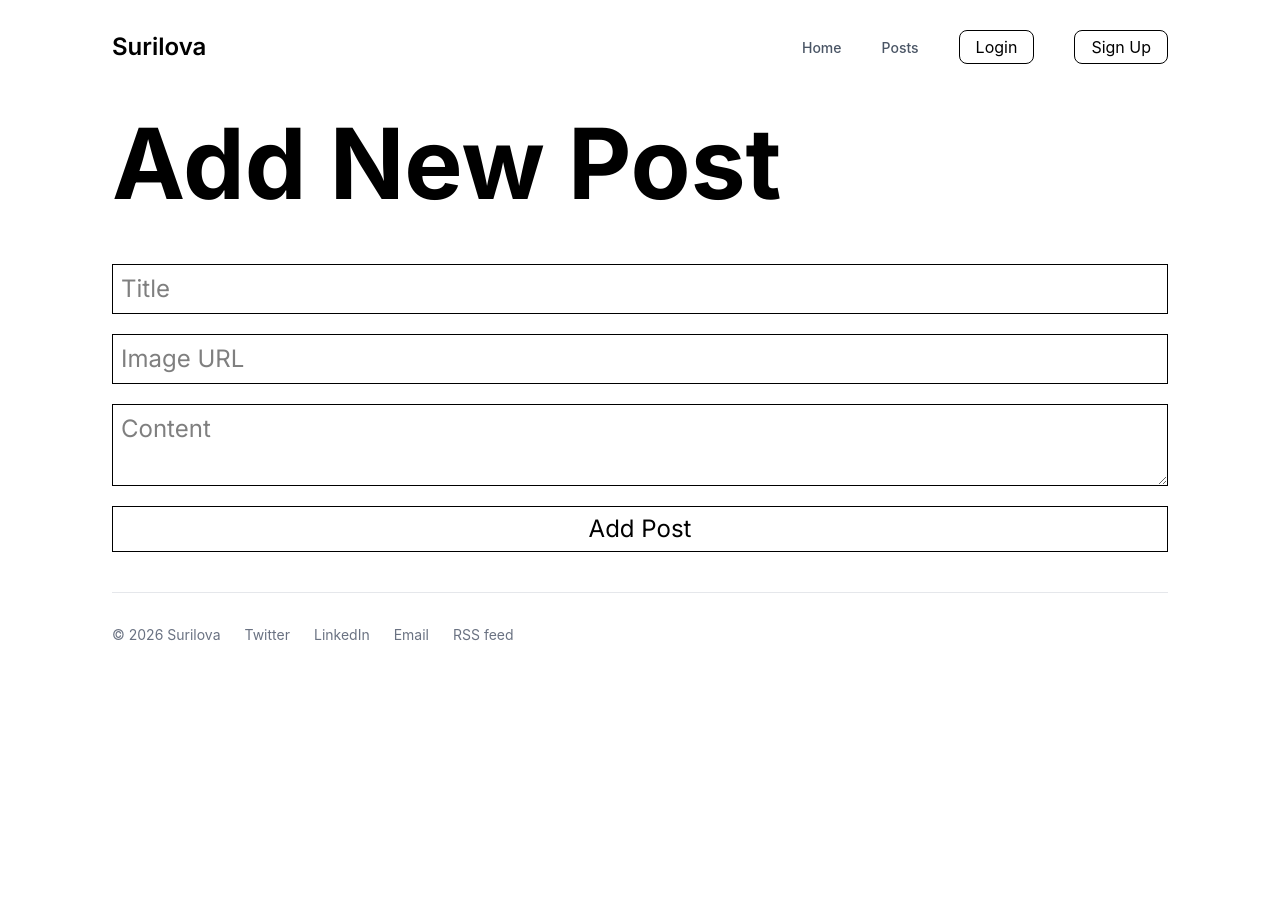
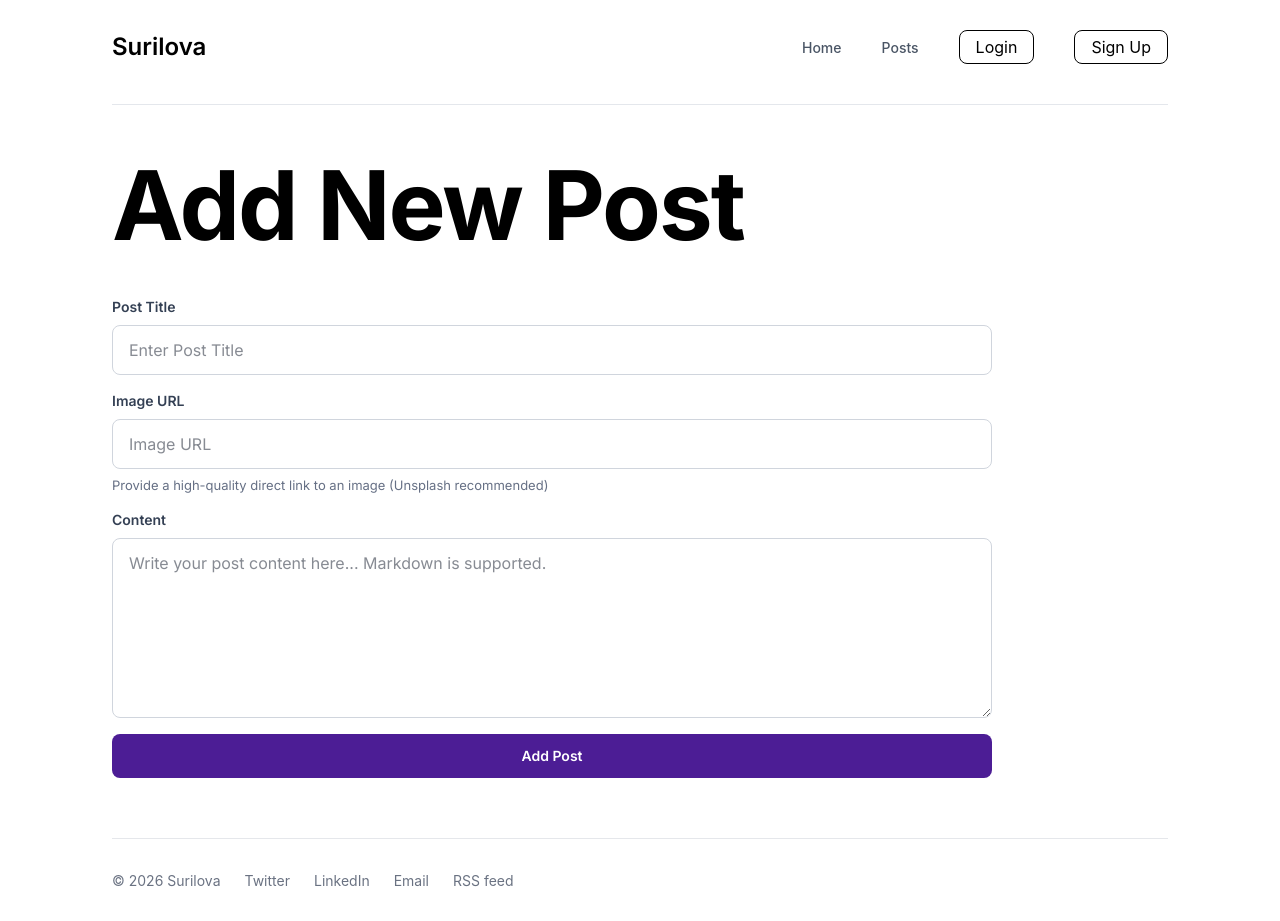
Before and after one commit to helen25sur/blog-frontend, a React (Vite) app: page /posts/add-post in a window 1280 px wide. Before the commit the page ends 800 px from the top, so only its background shows below. Built offline with nearby package versions, Linux system fonts and the light colour scheme; no server answers.

Commit message:
fix: change styles for FormAddPost.jsx

```diff
--- a/src/components/FormAddPost.jsx
+++ b/src/components/FormAddPost.jsx
@@ -1,13 +1,27 @@
 export default function FormAddPost({ title, setTitle, imageURL, setImageURL, content, setContent, addPost }) {
   return (
     <>
-      <h1 className='font-[Inter] lg:text-[98px] lg:leading-30 md:text-7xl md:leading-20 text-5xl leading-16 font-bold mb-10'>Add New Post</h1>
-      <form className="font-[Inter] text-2xl mb-10 flex flex-col gap-5 ">
-        <input className="border p-2" value={title} name="title" onChange={e => setTitle(e.target.value)} placeholder="Title" required />
-        <input className="border p-2" value={imageURL} name="imageURL" onChange={e => setImageURL(e.target.value)} placeholder="Image URL" required />
-        <textarea className="border p-2" name="content" value={content} onChange={e => setContent(e.target.value)} placeholder="Content" required />
-        <button className="border p-1.5" onClick={addPost}>Add Post</button>
-      </form>
+      <h1 className='font-[Inter] lg:text-[96px] lg:leading-30 md:text-7xl md:leading-20 text-5xl leading-16 font-bold mt-5 mb-8 tracking-[-2px]'>Add New Post</h1>
+      <div className="form-container max-w-220 mb-15">
+        <form className="font-[Inter] text-2xl mb-10 flex flex-col ">
+          <div className="form-group mb-4 flex flex-col gap-2">
+            <label className="text-sm text-[#344054] font-semibold" htmlFor="title">Post Title</label>
+            <input className="py-3 px-4 text-base font-[inherit] text-[#101828] bg-white border border-[#D0D5DD] rounded-lg focus:outline-none focus:ring-2 focus:ring-violet-800" value={title} id="title" name="title" onChange={e => setTitle(e.target.value)} placeholder="Enter Post Title" required />
+          </div>
+          <div className="form-group mb-4 flex flex-col gap-2">
+            <label className="text-sm text-[#344054] font-semibold" htmlFor="imageURL">Image URL</label>
+            <input className="py-3 px-4 text-base font-[inherit] text-[#101828] bg-white border border-[#D0D5DD] rounded-lg focus:outline-none focus:ring-2 focus:ring-violet-800" value={imageURL} id="imageURL" name="imageURL" onChange={e => setImageURL(e.target.value)} placeholder="Image URL" required />
+            <span className="hint-text text-[13px] text-[#667085]">Provide a high-quality direct link to an image (Unsplash recommended)</span>
+          </div>
+          <div className="form-group mb-4 flex flex-col gap-2">
+            <label className="text-sm text-[#344054] font-semibold" htmlFor="content">Content</label>
+            <textarea className="min-h-45 py-3 px-4 text-base font-[inherit] text-[#101828] bg-white border border-[#D0D5DD] rounded-lg focus:outline-none focus:ring-2 focus:ring-violet-800" name="content" value={content} onChange={e => setContent(e.target.value)} placeholder="Write your post content here... Markdown is supported." required />
+          </div>
+          <button className="py-3 px-4 bg-[#4C1D95] text-white rounded-lg text-sm font-semibold hover:bg-[#3B0764] cursor-pointer focus:outline-none focus:ring-4 focus:ring-[#4C1D95]/20 transition-colors" onClick={addPost}>
+            Add Post
+          </button>
+        </form>
+      </div>
     </>
 
   );
--- a/src/components/Navigation.jsx
+++ b/src/components/Navigation.jsx
@@ -37,6 +37,7 @@ export default function Navigation({ isLoggedIn, setIsLoggedIn, link }) {
     location.pathname !== '/posts/add-post';
 
   return (
+    <>
       <nav className="flex justify-between width-full mb-10 items-center">
         <div className="logo">
           <h2 className="font-[Inter] text-2xl font-semibold leading-7">
@@ -77,5 +78,8 @@ export default function Navigation({ isLoggedIn, setIsLoggedIn, link }) {
           )}
         </ul>
       </nav>
+      <div class="divider h-px bg-[#E4E7EC] mb-10"></div>
+    </>
+
   )
 }
```
Lines whose indentation alone changed are shown as unchanged.
